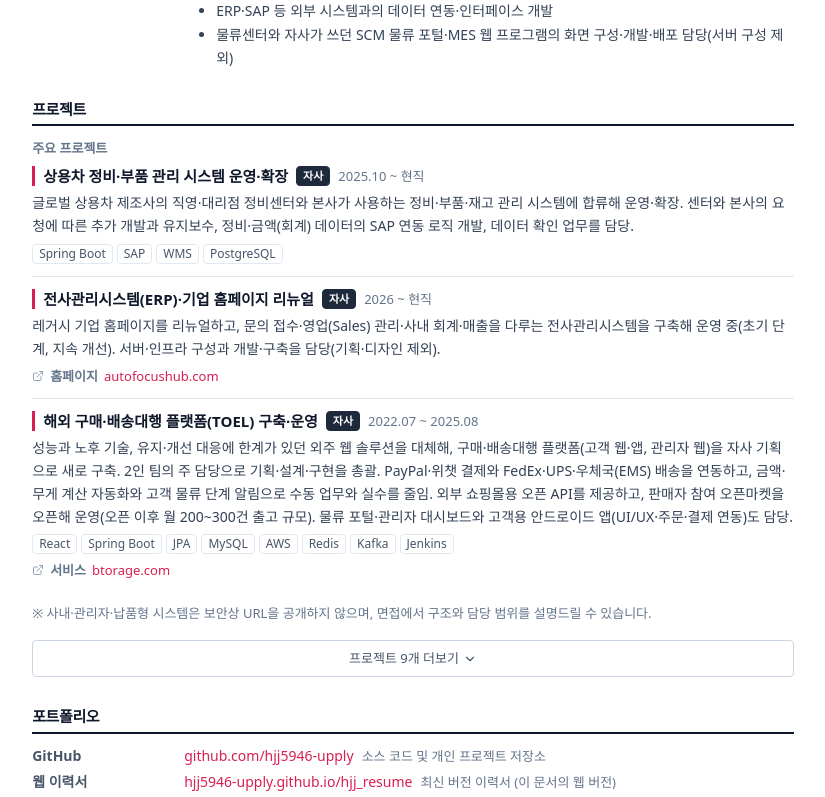
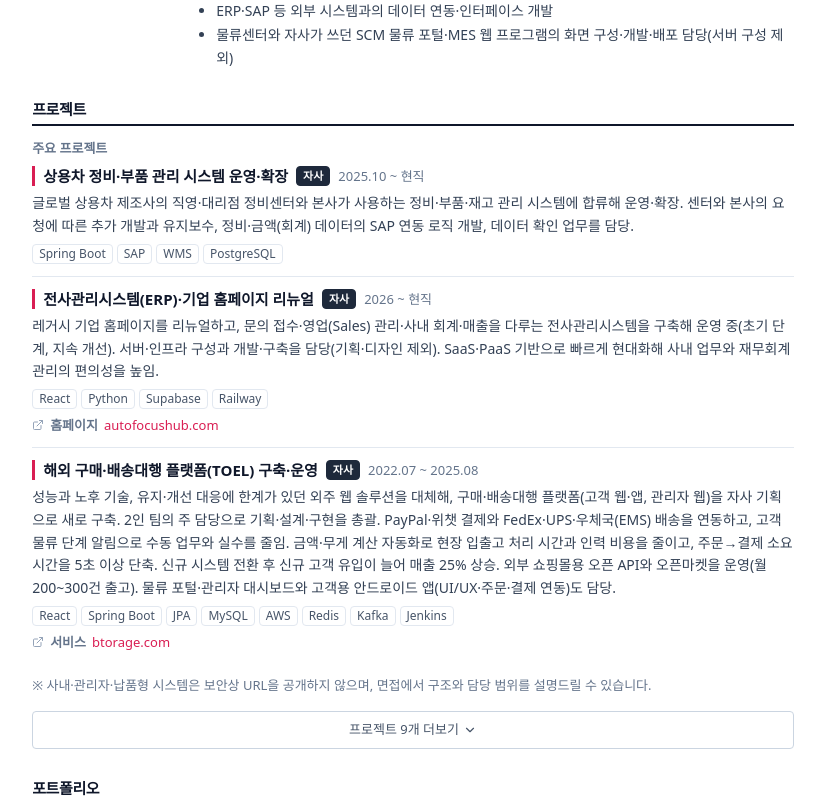
Before and after one commit to hjj5946-upply/hjj_resume, a React (Vite) app: page / in a window 1280 px wide. Shown: the part 1757-2554 px from the top of the page, without its empty margins (227-1052 px from the left). Built offline with nearby package versions, Linux system fonts and the light colour scheme; a web font is replaced by a local one.

Commit message:
261102_modi_2

```diff
--- a/src/data/resume.ts
+++ b/src/data/resume.ts
@@ -119,8 +119,8 @@ export const PROJECTS: Project[] = [
     name: "전사관리시스템(ERP)·기업 홈페이지 리뉴얼",
     period: "2026 ~ 현직",
     description:
-      "레거시 기업 홈페이지를 리뉴얼하고, 문의 접수·영업(Sales) 관리·사내 회계·매출을 다루는 전사관리시스템을 구축해 운영 중(초기 단계, 지속 개선). 서버·인프라 구성과 개발·구축을 담당(기획·디자인 제외).",
-    techs: [],
+      "레거시 기업 홈페이지를 리뉴얼하고, 문의 접수·영업(Sales) 관리·사내 회계·매출을 다루는 전사관리시스템을 구축해 운영 중(초기 단계, 지속 개선). 서버·인프라 구성과 개발·구축을 담당(기획·디자인 제외). SaaS·PaaS 기반으로 빠르게 현대화해 사내 업무와 재무회계 관리의 편의성을 높임.",
+    techs: ["React", "Python", "Supabase", "Railway"],
     links: [{ label: "홈페이지", url: "https://autofocushub.com/" }],
     portfolioName: "Autofocus",
     portfolioDescription: "기업 홈페이지 리뉴얼 · 전사관리시스템(ERP)",
@@ -131,7 +131,7 @@ export const PROJECTS: Project[] = [
     name: "해외 구매·배송대행 플랫폼(TOEL) 구축·운영",
     period: "2022.07 ~ 2025.08",
     description:
-      "성능과 노후 기술, 유지·개선 대응에 한계가 있던 외주 웹 솔루션을 대체해, 구매·배송대행 플랫폼(고객 웹·앱, 관리자 웹)을 자사 기획으로 새로 구축. 2인 팀의 주 담당으로 기획·설계·구현을 총괄. PayPal·위챗 결제와 FedEx·UPS·우체국(EMS) 배송을 연동하고, 금액·무게 계산 자동화와 고객 물류 단계 알림으로 수동 업무와 실수를 줄임. 외부 쇼핑몰용 오픈 API를 제공하고, 판매자 참여 오픈마켓을 오픈해 운영(오픈 이후 월 200~300건 출고 규모). 물류 포털·관리자 대시보드와 고객용 안드로이드 앱(UI/UX·주문·결제 연동)도 담당.",
+      "성능과 노후 기술, 유지·개선 대응에 한계가 있던 외주 웹 솔루션을 대체해, 구매·배송대행 플랫폼(고객 웹·앱, 관리자 웹)을 자사 기획으로 새로 구축. 2인 팀의 주 담당으로 기획·설계·구현을 총괄. PayPal·위챗 결제와 FedEx·UPS·우체국(EMS) 배송을 연동하고, 고객 물류 단계 알림으로 수동 업무와 실수를 줄임. 금액·무게 계산 자동화로 현장 입출고 처리 시간과 인력 비용을 줄이고, 주문→결제 소요 시간을 5초 이상 단축. 신규 시스템 전환 후 신규 고객 유입이 늘어 매출 25% 상승. 외부 쇼핑몰용 오픈 API와 오픈마켓을 운영(월 200~300건 출고). 물류 포털·관리자 대시보드와 고객용 안드로이드 앱(UI/UX·주문·결제 연동)도 담당.",
     techs: ["React", "Spring Boot", "JPA", "MySQL", "AWS", "Redis", "Kafka", "Jenkins"],
     links: [{ label: "서비스", url: "https://btorage.com/" }],
     portfolioName: "Btorage",
@@ -143,7 +143,7 @@ export const PROJECTS: Project[] = [
     name: "레거시 Windows WMS의 웹 전환",
     period: "2019 ~ 2020",
     description:
-      "노후화된 Windows 기반 WMS를 웹 기반으로 전환. 데이터 마이그레이션과 재고·입출고 프로세스 화면 모듈 개발 담당.",
+      "노후화된 Windows 기반 WMS를 웹 기반으로 전환. 약 8천만~1.5억 건 규모의 데이터 마이그레이션과 재고·입출고 프로세스 화면 모듈 개발 담당.",
     techs: ["ASP.NET", "MSSQL", "RabbitMQ"],
   },
   {
@@ -248,7 +248,7 @@ export const SKILL_GROUPS: SkillGroup[] = [
   { label: "Database", items: ["PostgreSQL", "MySQL", "MSSQL", "Redis", "Supabase"] },
   {
     label: "Infra / DevOps",
-    items: ["AWS (EC2/RDS)", "Docker", "Jenkins", "CI/CD", "Vercel", "Cloudflare", "Fly.io"],
+    items: ["AWS (EC2/RDS)", "Docker", "Jenkins", "CI/CD", "Vercel", "Cloudflare", "Fly.io", "Railway"],
   },
   {
     label: "Integration",
```
